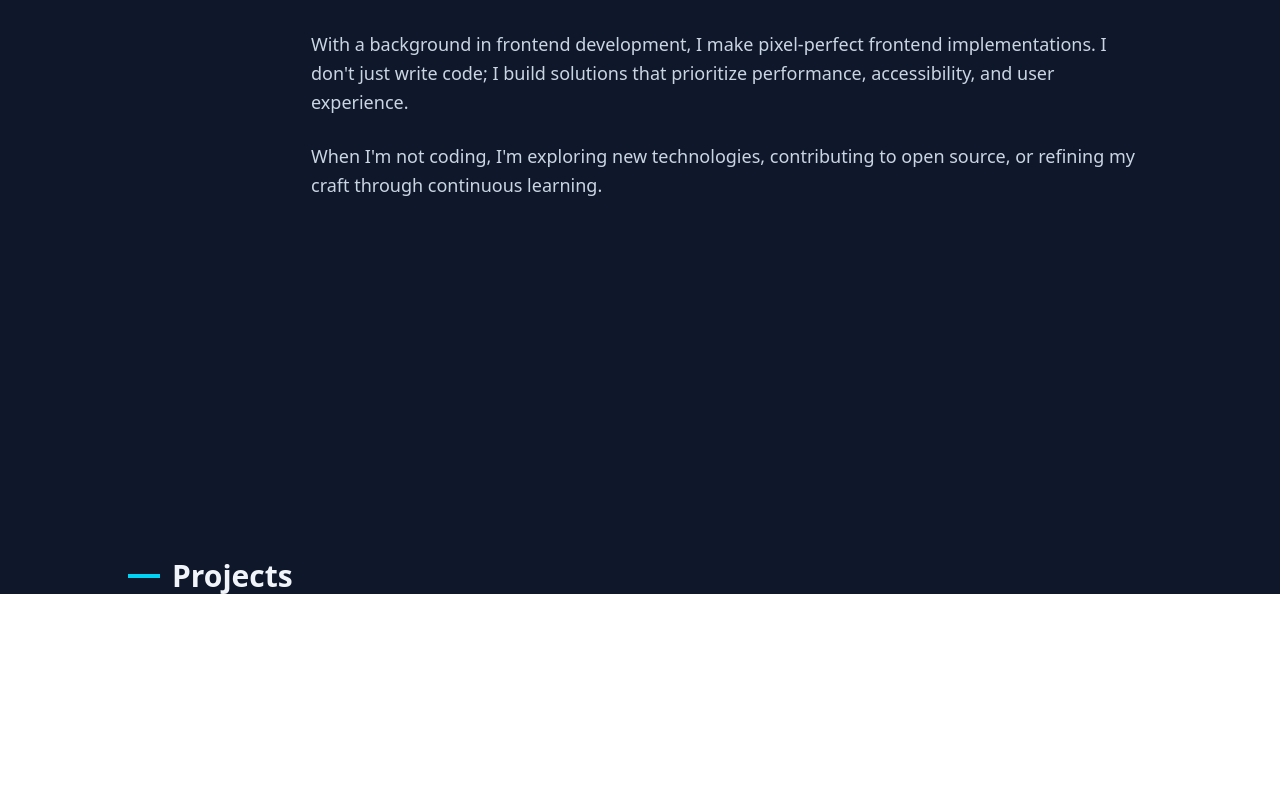
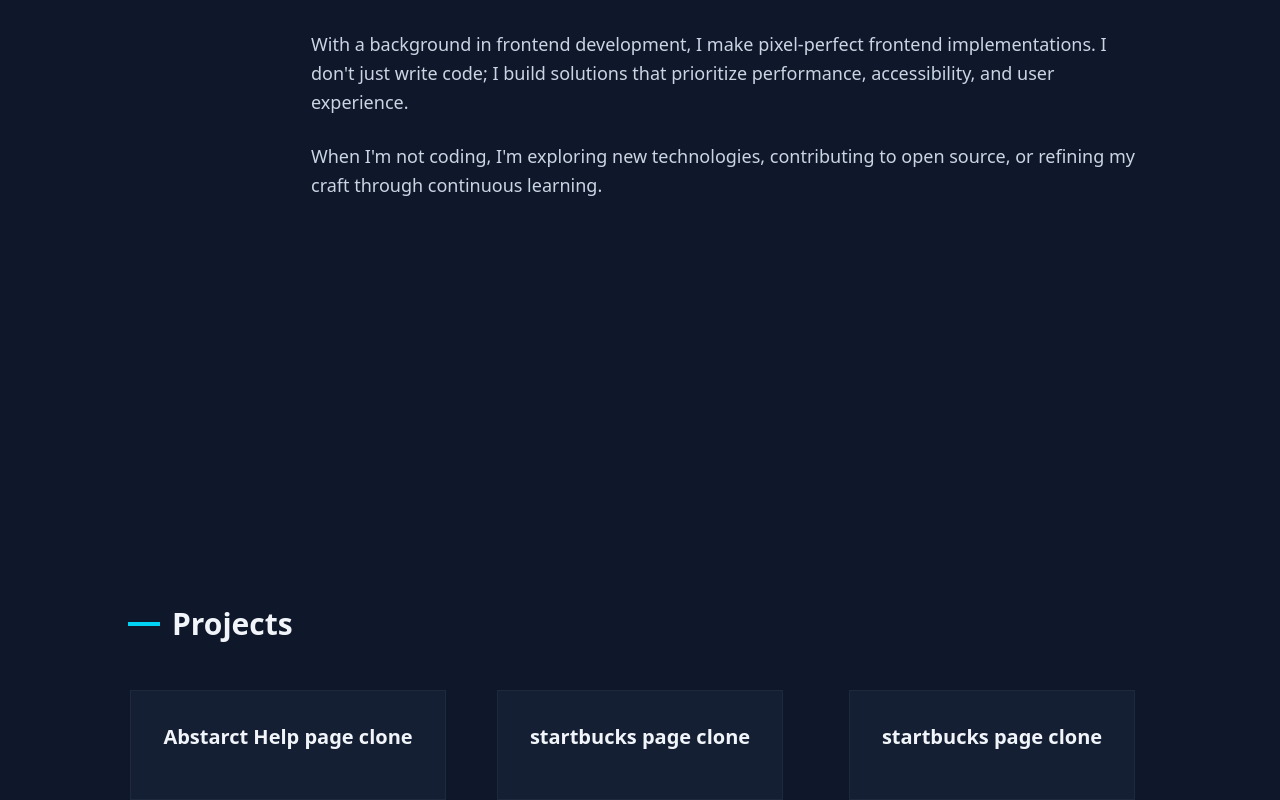
Before and after one commit to aboodJS/portfolio-site, a Vue app: page / in a window 1280 px wide. Shown: the part 882-1682 px from the top of the page. Before the commit the page ends 1478 px from the top, so only its background shows below. Built offline with nearby package versions, Linux system fonts and the light colour scheme.

Commit message:
made a projects section

```diff
--- a/src/App.vue
+++ b/src/App.vue
@@ -44,10 +44,45 @@
     </section>
     <section>
       <h2
-        class="text-3xl font-bold text-slate-100 flex items-center max-md:justify-center self-start gap-3 md:row-start-1"
+        class="text-3xl py-12 font-bold text-slate-100 flex items-center max-md:justify-center self-start gap-3 md:row-start-1"
       >
         <span class="w-8 h-1 bg-cyan-400 max-md:hidden"></span>Projects
       </h2>
+      <div class="grid grid-cols-1 md:grid-cols-2 lg:grid-cols-3 gap-8">
+        <a
+          href="https://abstract-help-tailwind.netlify.app/"
+          class="group block bg-slate-800/50 p-8 border border-slate-800 hover:border-cyan-400/50 transition-colors duration-300 max-md:w-[90vw] justify-self-center"
+          ><div class="flex justify-between items-start mb-4">
+            <h3
+              class="text-xl font-bold text-slate-100 group-hover:text-cyan-400 transition-colors"
+            >
+              Abstarct Help page clone
+            </h3>
+          </div></a
+        >
+        <a
+          href="https://startbucks-clone.netlify.app/"
+          class="group block bg-slate-800/50 p-8 border border-slate-800 hover:border-cyan-400/50 transition-colors duration-300 max-md:w-[90vw] justify-self-center"
+          ><div class="flex justify-between items-start mb-4">
+            <h3
+              class="text-xl font-bold text-slate-100 group-hover:text-cyan-400 transition-colors"
+            >
+              startbucks page clone
+            </h3>
+          </div></a
+        >
+        <a
+          href="https://about-ableton.netlify.app/"
+          class="group block bg-slate-800/50 p-8 border border-slate-800 hover:border-cyan-400/50 transition-colors duration-300 max-md:w-[90vw] justify-self-center"
+          ><div class="flex justify-between items-start mb-4">
+            <h3
+              class="text-xl font-bold text-slate-100 group-hover:text-cyan-400 transition-colors"
+            >
+              startbucks page clone
+            </h3>
+          </div></a
+        >
+      </div>
     </section>
   </main>
 </template>
```
